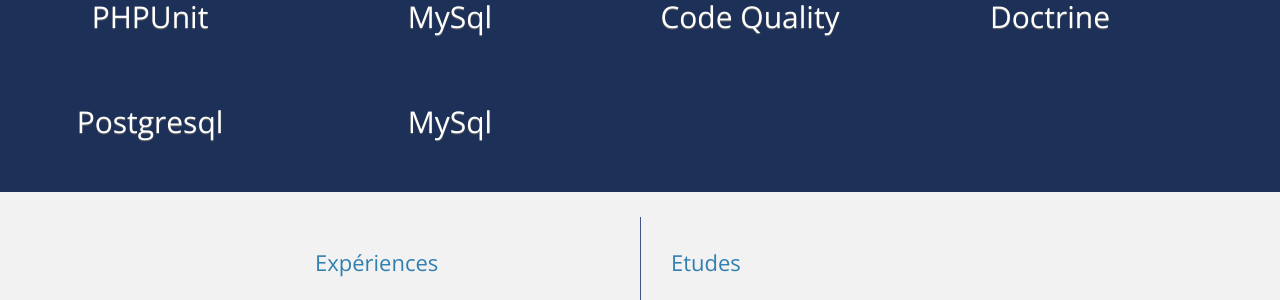
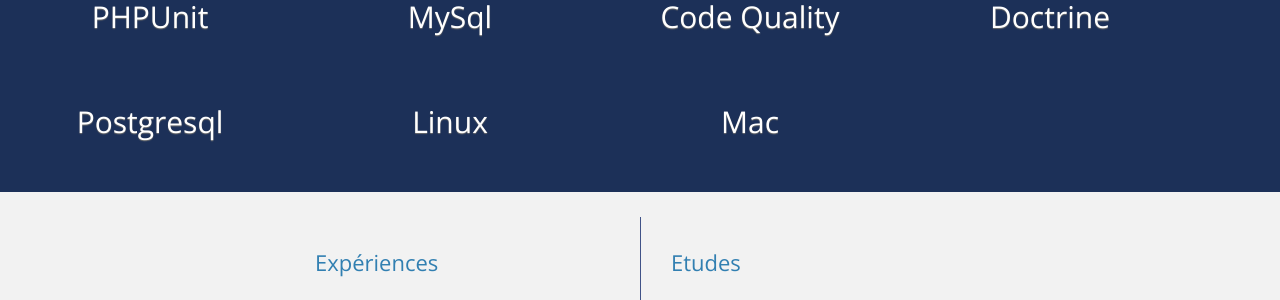
Before and after one commit to mhor/mhor.github.io, a Jekyll site: the page built from index.markdown, in a window 1280 px wide. Shown: the part 523-823 px from the top of the page. Built offline with Jekyll 4.4.1, drawn with Linux system fonts in a browser that asks for light colours; Markdown is read by kramdown in place of the engine named in the settings.

Commit message:
quick update

```diff
--- a/_layouts/home.html
+++ b/_layouts/home.html
@@ -41,7 +41,10 @@
             <h3>Postgresql</h3>
         </div>
         <div class="home-skills-item">
-            <h3>MySql</h3>
+            <h3>Linux</h3>
+        </div>
+        <div class="home-skills-item">
+            <h3>Mac</h3>
         </div>
         <div class="break"></div>
     </div>
```
